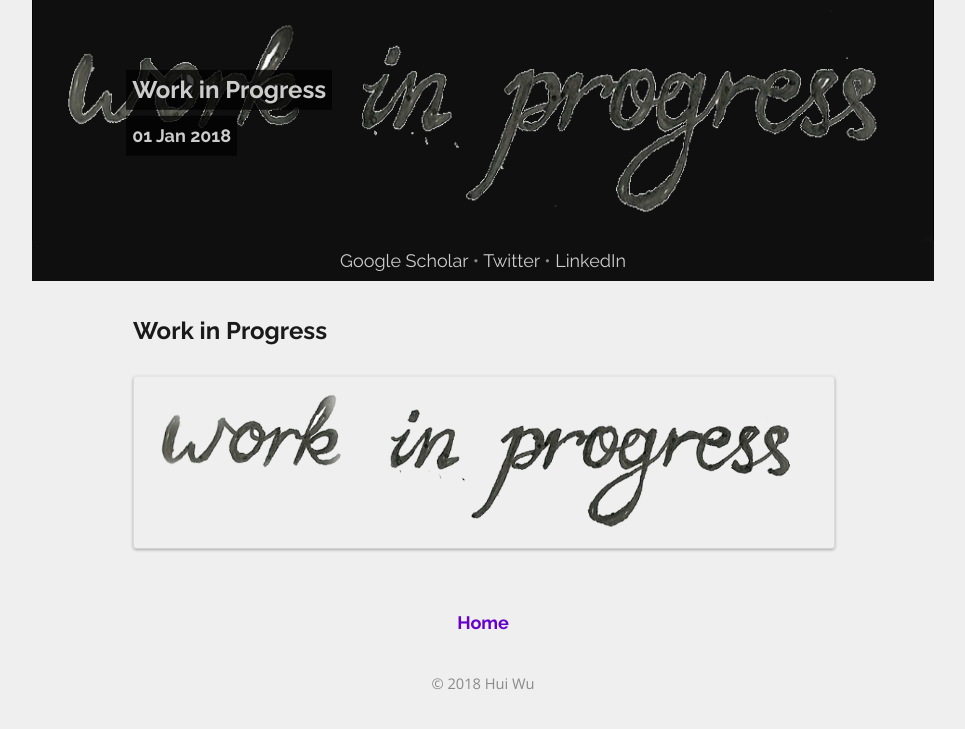
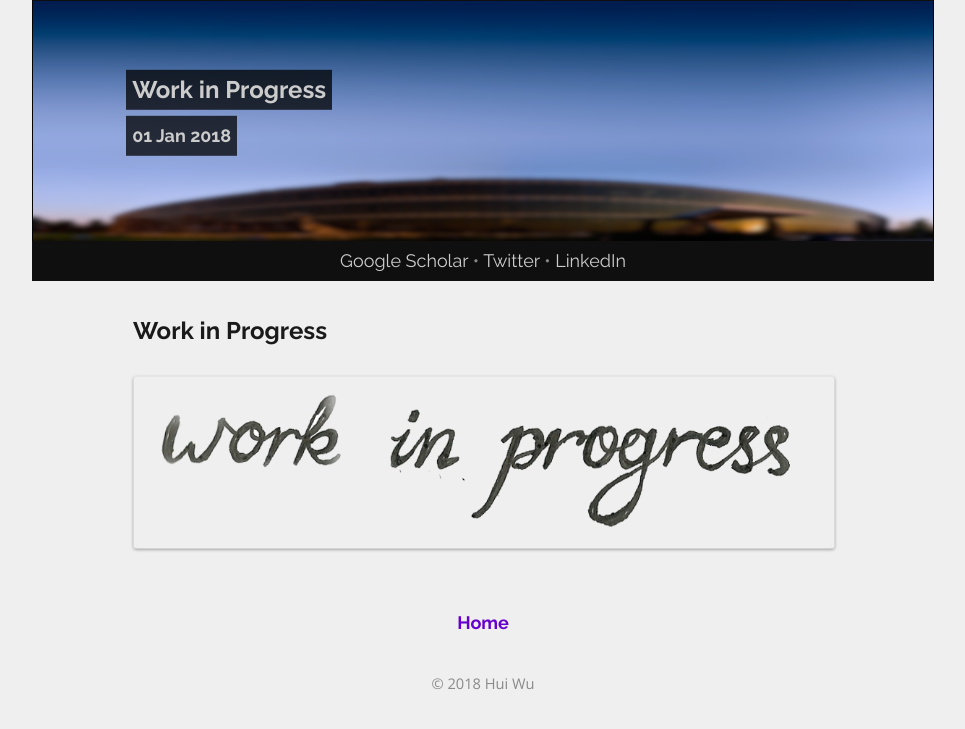
Before and after one commit to spacew/spacew.github.io, a Jekyll site: the page built from _posts/2018-01-01-progress.markdown, in a window 1280 px wide. Shown: the top 729 px of the page, without its empty margins (157-1122 px from the left). Built offline with Jekyll 4.4.1, drawn with Linux system fonts in a browser that asks for light colours.

Commit message:
Update 2018-01-01-progress.markdown

```diff
--- a/_posts/2018-01-01-progress.markdown
+++ b/_posts/2018-01-01-progress.markdown
@@ -1,7 +1,6 @@
 ---
 title:  Work in Progress
 date:   2018-Jan
-cover:  /media/progress.png
 thumb:  /media/progress.png
 
 ---
```
